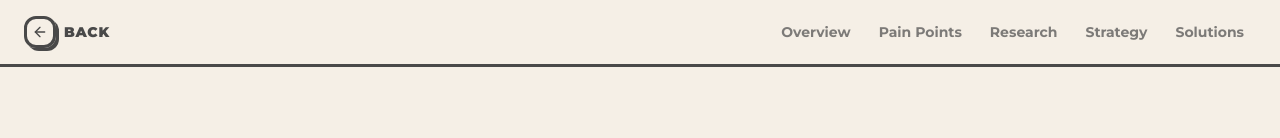
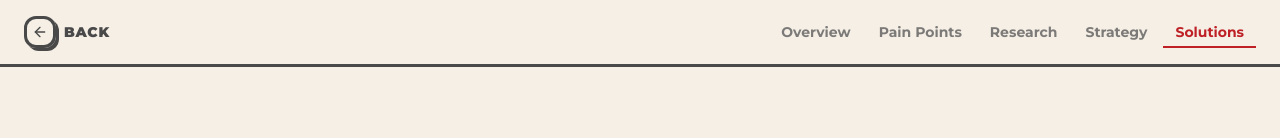
Before and after one commit to anzonliu626/anzonliu626.github.io, a Next.js app: page /projects/archsd in a window 1280 px wide. Shown: the top 138 px of the page. Built offline with nearby package versions, Linux system fonts and the light colour scheme.

Commit message:
feat: implement active section highlighting in navigation links
Co-authored-by: anzonliu626 <44283176+anzonliu626@users.noreply.github.com>

```diff
--- a/components/case-study-back-header.tsx
+++ b/components/case-study-back-header.tsx
@@ -3,6 +3,7 @@
 import Link from "next/link"
 import { motion } from "framer-motion"
 import { ArrowLeft } from "lucide-react"
+import { useActiveSection } from "@/hooks/use-active-section"
 
 const NAV_LINKS = [
   { label: "Overview",    href: "#overview"    },
@@ -12,11 +13,14 @@ const NAV_LINKS = [
   { label: "Solutions",   href: "#solutions"   },
 ]
 
+const SECTION_IDS = NAV_LINKS.map((l) => l.href.replace("#", ""))
+
 interface CaseStudyBackHeaderProps {
   accentColor?: string
 }
 
 export function CaseStudyBackHeader({ accentColor = "var(--primary)" }: CaseStudyBackHeaderProps) {
+  const activeId = useActiveSection(SECTION_IDS)
   const handleScroll = (e: React.MouseEvent<HTMLAnchorElement>, href: string) => {
     e.preventDefault()
     const target = document.querySelector(href)
@@ -53,25 +57,34 @@ export function CaseStudyBackHeader({ accentColor = "var(--primary)" }: CaseStud
 
         {/* Section anchor links */}
         <nav className="hidden md:flex items-center gap-1" aria-label="Case study sections">
-          {NAV_LINKS.map((link, i) => (
+          {NAV_LINKS.map((link, i) => {
+            const isActive = activeId === link.href.replace("#", "")
+            return (
               <motion.a
                 key={link.href}
                 href={link.href}
                 onClick={(e) => handleScroll(e, link.href)}
+                aria-current={isActive ? "true" : undefined}
                 initial={{ opacity: 0, y: -12 }}
                 animate={{ opacity: 1, y: 0 }}
                 transition={{ delay: 0.05 * i + 0.2, duration: 0.35 }}
-              className="relative px-3 py-1.5 text-sm font-bold text-foreground/70 transition-colors group"
+                className={`relative px-3 py-1.5 text-sm font-bold transition-colors group ${
+                  isActive ? "" : "text-foreground/70"
+                }`}
+                style={isActive ? { color: accentColor } : undefined}
                 onMouseEnter={(e) => (e.currentTarget.style.color = accentColor)}
-              onMouseLeave={(e) => (e.currentTarget.style.color = "")}
+                onMouseLeave={(e) => (e.currentTarget.style.color = isActive ? accentColor : "")}
               >
                 {link.label}
                 <span
-                className="absolute bottom-0 left-0 w-full h-[2px] scale-x-0 group-hover:scale-x-100 transition-transform origin-left"
+                  className={`absolute bottom-0 left-0 w-full h-[2px] transition-transform origin-left ${
+                    isActive ? "scale-x-100" : "scale-x-0 group-hover:scale-x-100"
+                  }`}
                   style={{ backgroundColor: accentColor }}
                 />
               </motion.a>
-          ))}
+            )
+          })}
         </nav>
       </div>
     </motion.header>
--- a/components/header.tsx
+++ b/components/header.tsx
@@ -2,6 +2,7 @@
 
 import { motion } from "framer-motion"
 import { usePathname } from "next/navigation"
+import { useActiveSection } from "@/hooks/use-active-section"
 
 const hashLinks = [
   { label: "Work",       href: "#work"       },
@@ -10,9 +11,12 @@ const hashLinks = [
   { label: "Contact",    href: "#contact"    },
 ]
 
+const sectionIds = hashLinks.map((l) => l.href.replace("#", ""))
+
 export function Header() {
   const pathname = usePathname()
   const isHome = pathname === "/"
+  const activeId = useActiveSection(sectionIds, isHome)
 
   const handleSmoothScroll = (e: React.MouseEvent<HTMLAnchorElement>, href: string) => {
     if (!isHome) return // let default navigation happen on non-home pages
@@ -42,20 +46,30 @@ export function Header() {
 
         <nav className="flex items-center gap-1 md:gap-2">
           {/* Hash-scroll links (work on home; fall back to full URL on other pages) */}
-          {hashLinks.map((link, index) => (
+          {hashLinks.map((link, index) => {
+            const isActive = isHome && activeId === link.href.replace("#", "")
+            return (
               <motion.a
                 key={link.href}
                 href={isHome ? link.href : `/${link.href}`}
                 onClick={(e) => handleSmoothScroll(e, link.href)}
+                aria-current={isActive ? "true" : undefined}
                 initial={{ opacity: 0, y: -20 }}
                 animate={{ opacity: 1, y: 0 }}
                 transition={{ delay: 0.1 * (index + 1) + 0.3, duration: 0.4 }}
-              className="px-3 py-2 text-sm font-medium text-foreground hover:text-primary transition-colors relative group"
+                className={`px-3 py-2 text-sm font-medium transition-colors relative group ${
+                  isActive ? "text-primary" : "text-foreground hover:text-primary"
+                }`}
               >
                 {link.label}
-              <span className="absolute bottom-0 left-0 w-full h-[2px] bg-primary scale-x-0 group-hover:scale-x-100 transition-transform origin-left" />
+                <span
+                  className={`absolute bottom-0 left-0 w-full h-[2px] bg-primary transition-transform origin-left ${
+                    isActive ? "scale-x-100" : "scale-x-0 group-hover:scale-x-100"
+                  }`}
+                />
               </motion.a>
-          ))}
+            )
+          })}
         </nav>
       </div>
     </motion.header>
--- /dev/null
+++ b/hooks/use-active-section.ts
@@ -0,0 +1,55 @@
+"use client"
+
+import { useEffect, useState } from "react"
+
+/**
+ * Scroll-spy hook. Given a list of section ids, returns the id of the section
+ * currently in view so navigation links can reflect the user's position.
+ */
+export function useActiveSection(sectionIds: string[], enabled = true) {
+  const [activeId, setActiveId] = useState<string>("")
+
+  useEffect(() => {
+    if (!enabled || sectionIds.length === 0) return
+
+    const getElements = () =>
+      sectionIds
+        .map((id) => document.getElementById(id))
+        .filter((el): el is HTMLElement => el !== null)
+
+    const computeActive = () => {
+      const elements = getElements()
+      if (elements.length === 0) return
+
+      // Offset for the fixed header (~64-72px) plus a little breathing room.
+      const marker = 120
+
+      let current = elements[0].id
+      for (const el of elements) {
+        if (el.getBoundingClientRect().top - marker <= 0) {
+          current = el.id
+        }
+      }
+
+      // If we've scrolled to the very bottom, highlight the last section.
+      const scrolledToBottom =
+        window.innerHeight + window.scrollY >= document.body.scrollHeight - 2
+      if (scrolledToBottom) {
+        current = elements[elements.length - 1].id
+      }
+
+      setActiveId(current)
+    }
+
+    computeActive()
+    window.addEventListener("scroll", computeActive, { passive: true })
+    window.addEventListener("resize", computeActive)
+
+    return () => {
+      window.removeEventListener("scroll", computeActive)
+      window.removeEventListener("resize", computeActive)
+    }
+  }, [sectionIds, enabled])
+
+  return activeId
+}
```
Lines whose indentation alone changed are shown as unchanged.
